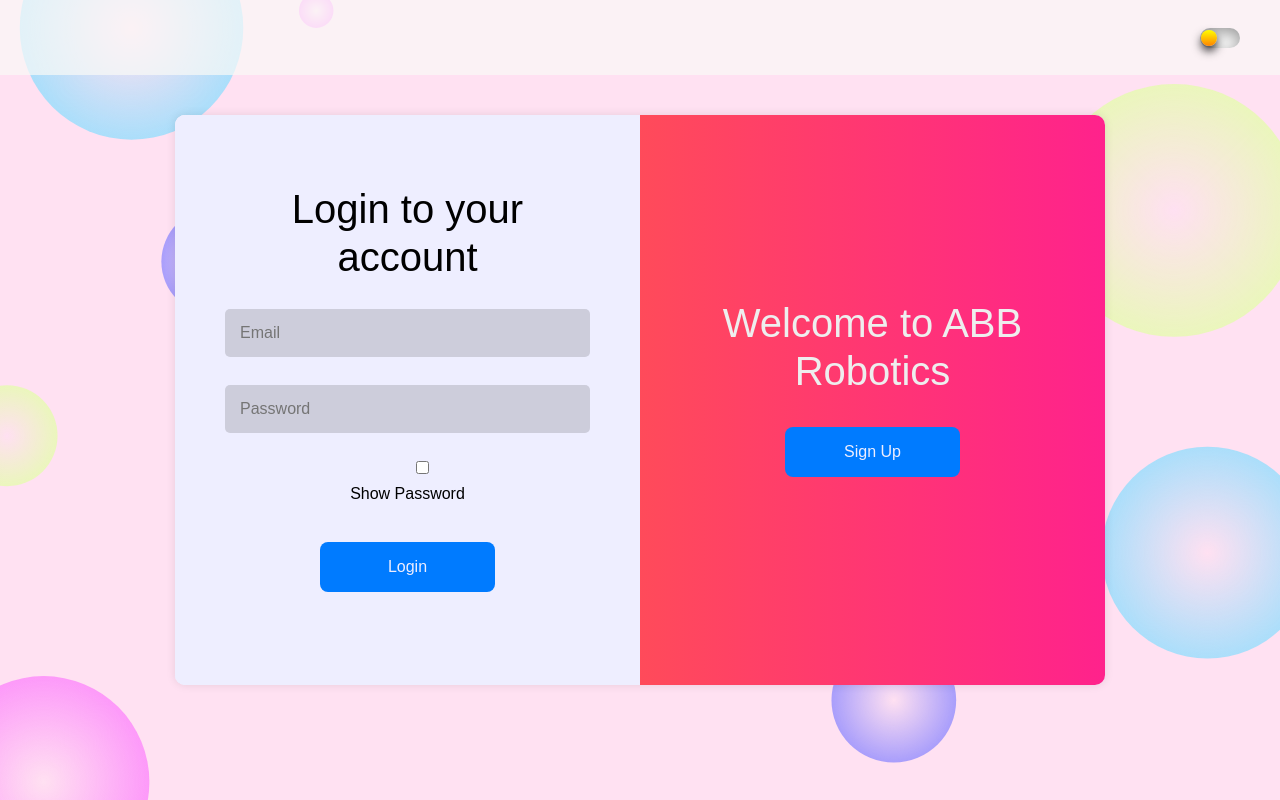
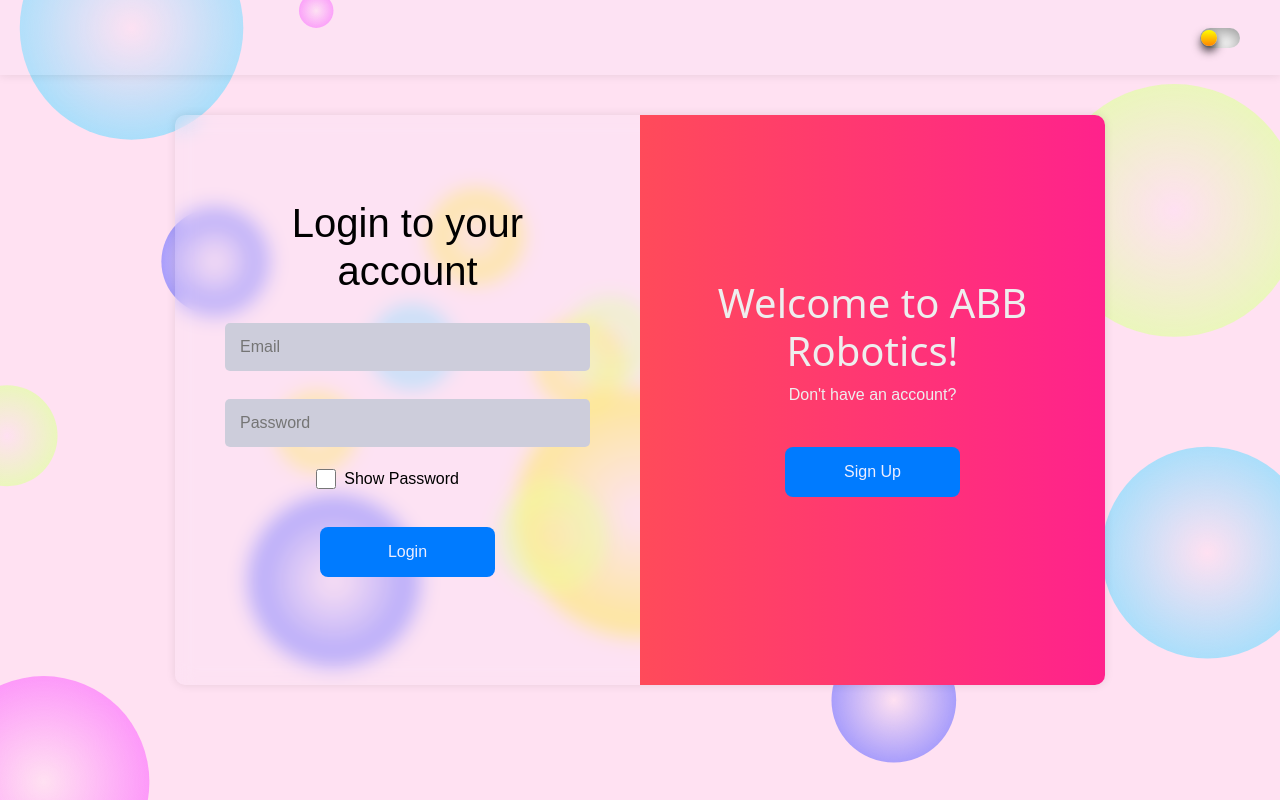
Before and after one commit to Syrup-2005/CRM-CW, a PHP site: page /login.html in a window 1280 px wide. Run offline with PHP 8.4, Linux system fonts and the light colour scheme.

Commit message:
all styles + login page + sidebar works

```diff
--- a/db_connection.php
+++ b/db_connection.php
@@ -2,7 +2,8 @@
 // Database connection
 $servername = "localhost";
 $username = "root";
-$password = "8518";
+$password = "root";
+// $password = "8518";
 $dbname = "abb_robotics";
 
 // Establish connection
--- a/deletemeeting.html
+++ b/deletemeeting.html
@@ -113,8 +113,8 @@
                 </select>
 
                 <div class="button-container">
-                    <button id="deleteButton" class="general-btns">Delete Meeting</button>
-                    <a href="meetings.html" class="general-btns logout">Back to Meeting List</a>
+                    <button id="deleteButton" class="general-btns logout">Delete Meeting</button>
+                    <a href="meetings.html" class="general-btns">Back to Meeting List</a>
                 </div>
 
                 <p id="message" class="mt-2"></p>
--- a/login.html
+++ b/login.html
@@ -44,9 +44,14 @@
                         <input type="name" id="name" name="name" placeholder="Full Name" required>
                         <input type="email" id="email" name="email" placeholder="Email" required>
                         <input type="tel" id="phone" name="phone" placeholder="Phone" required>
-                        <input type="password" id="pswd" name="pswd" placeholder="Password" required>
-                        <input type="password" id="cfm_pswd" name="cfm_pswd" placeholder="Confirm Password" required>
+                        <input type="password" id="signup-password" name="password" placeholder="Password" required>
+                        <input type="password" id="signup-confirm_password" name="confirm_password" placeholder="Confirm Password" required>
                         <small id="passwordMismatch" class="form-text text-danger d-none">Passwords do not match.</small>
+
+                        <div class="checkbox-container">
+                            <input type="checkbox" id="show-signup-password-chkbx" onclick="toggleSignUpPasswordVisibility()">
+                            <label for="show-signup-password-chkbx">Show Password</label>
+                        </div>
 
                         <div class="button-container">
                             <button class="general-btns">Sign up</button>
@@ -58,11 +63,11 @@
                     <form action="login.php" method="POST">
                         <h1>Login to your account</h1>
                         <input type="email" name="email" placeholder="Email" required>
-                        <input type="password" id="password" name="pswd" placeholder="Password" required>
+                        <input type="password" id="login-password" name="password" placeholder="Password" required>
 
                         <div class="checkbox-container">
-                            <input type="checkbox" id="show-password-chkbx" onclick="togglePasswordVisibility()">
-                            <label for="show-password-chkbx">Show Password</label>
+                            <input type="checkbox" id="show-login-password-chkbx" onclick="toggleLogInPasswordVisibility()">
+                            <label for="show-login-password-chkbx">Show Password</label>
                         </div>
 
                         <div class="button-container">
@@ -74,13 +79,14 @@
                 <div class="overlay-container">
                     <div class="overlay">
                         <div class="overlay-left">
-                            <h1>Welcome Back!</h1>
+                            <h1>Already have an account?</h1>
                             <div class="button-container">
                                 <button class="general-btns logIN" id="logIN">Login</button>
                             </div>
                         </div>
                         <div class="overlay-right">
-                            <h1>Welcome to ABB Robotics</h1>
+                            <h1>Welcome to ABB Robotics!</h1>
+                            <p>Don't have an account?</p>
                             <div class="button-container">
                                 <button class="general-btns signUP" id="signUP">Sign Up</button>
                             </div>
@@ -112,8 +118,8 @@
     <!-- Password Validation JavaScript -->
     <script>
         function validatePassword() {
-            let password = document.getElementById("password").value;
-            let confirmPassword = document.getElementById("confirmPassword").value;
+            let password = document.getElementById("signup-password").value;
+            let confirmPassword = document.getElementById("signup-confirm_password").value;
             let message = document.getElementById("passwordMismatch");
 
             if (password !== confirmPassword) {
@@ -125,8 +131,18 @@
     </script>
 
     <script>
-        function togglePasswordVisibility() {
-            let passwordField = document.getElementById("password");
+        function toggleSignUpPasswordVisibility() {
+            let PasswordField = document.getElementById("signup-password");
+            PasswordField.type = PasswordField.type === "password" ? "text" : "password";
+
+            let ConfirmPasswordField = document.getElementById("signup-confirm_password");
+            ConfirmPasswordField.type = ConfirmPasswordField.type === "password" ? "text" : "password";
+        }
+    </script>
+
+    <script>
+        function toggleLogInPasswordVisibility() {
+            let passwordField = document.getElementById("login-password");
             passwordField.type = passwordField.type === "password" ? "text" : "password";
         }
     </script>
--- a/styles.css
+++ b/styles.css
@@ -104,7 +104,9 @@ input {
     width: clamp(60%, 75%, 90%);
     height: clamp(70%, 75%, 90%);
 
-    background-color: var(--container-bg-color);
+    background-color: #eeeeff1c;
+    /* background-color: red; */
+    /* background-color: var(--container-bg-color); */
     border-radius: 10px;
     overflow: hidden;
     box-shadow: 0 0 10px rgba(0, 0, 0, 0.1);
@@ -144,7 +147,8 @@ input {
     top: 0;
     left: 0;
     height: 100%;
-    background-color: var(--container-bg-color);
+    /* background-color: #eeeeff1c; */
+    /* background-color: var(--container-bg-color); */
     overflow: auto;
     transition: all 0.6s ease-in-out;
 }
@@ -161,7 +165,7 @@ input {
 }
 
 .login-signup-container form {
-    background: var(--container-bg-color);
+    /* background: var(--container-bg-color); */
     display: flex;
     align-items: center;
     justify-content: center;
@@ -200,6 +205,11 @@ input {
     overflow: hidden;
     transition: transform 0.6s ease-in-out;
     z-index: 100;
+}
+
+.overlay-container h1 {
+    font-family: 'Brush Script MT', system-ui, -apple-system, BlinkMacSystemFont, 'Segoe UI',
+                Roboto, Oxygen, Ubuntu, Cantarell, 'Open Sans', 'Helvetica Neue', sans-serif;
 }
 
 .login-signup-container.right-panel-active .overlay-container {
@@ -350,8 +361,9 @@ nav {
     justify-content: flex-start;
     align-items: center;
 
-    background-color: var(--navbar-bg-color);
-    /* backdrop-filter: blur(10px); */
+    /* background-color: var(--navbar-bg-color); */
+    background-color: #eeeeff1c;
+    box-shadow: 0 0 10px rgba(0, 0, 0, 0.1);
 }
 
 .links-container {
```
Also changed, not shown: other parts of styles.css (+39 -4 lines), signup_process.php (+9 -6 lines), test_db.php (added, +8 -0 lines).
